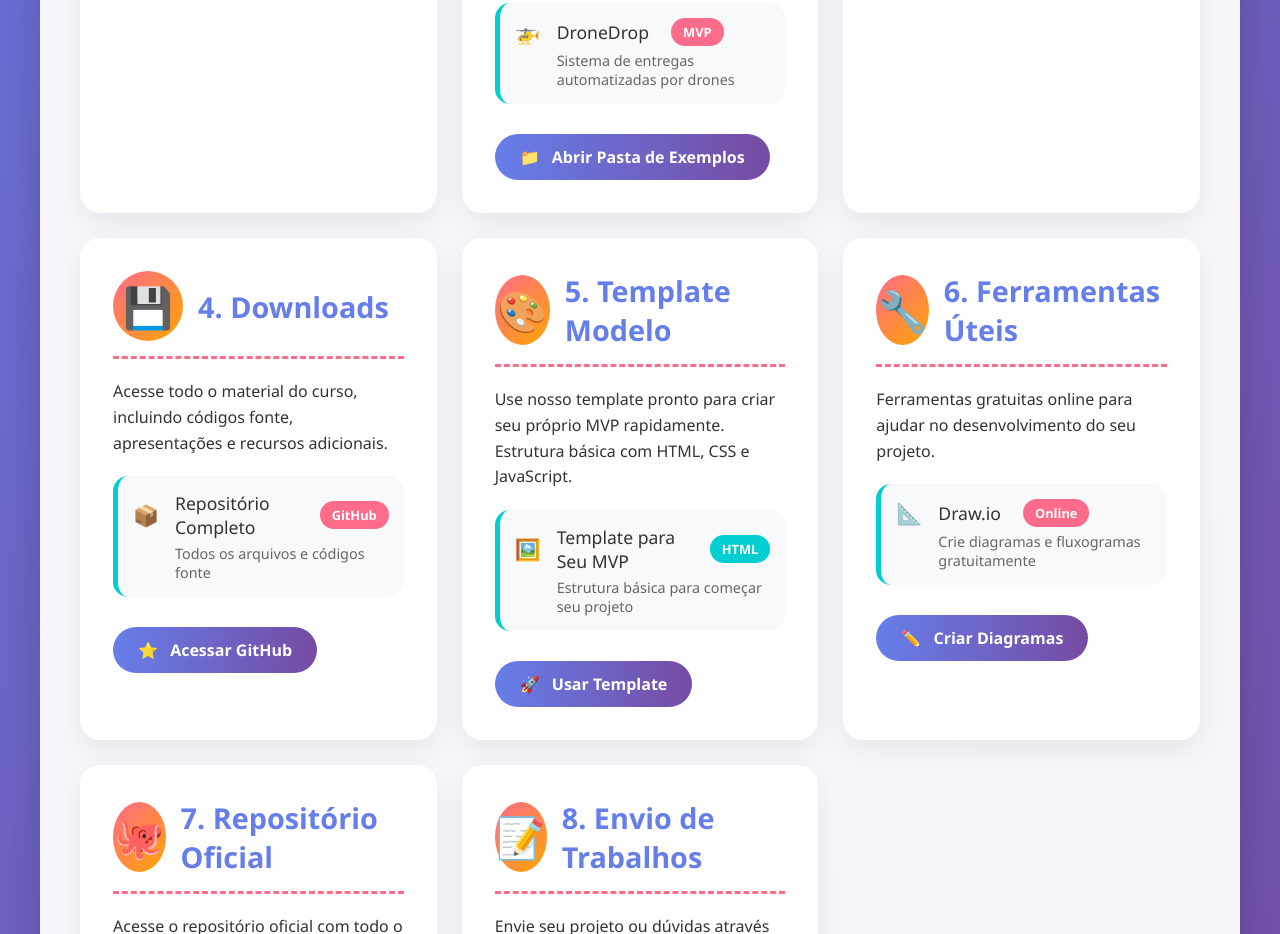
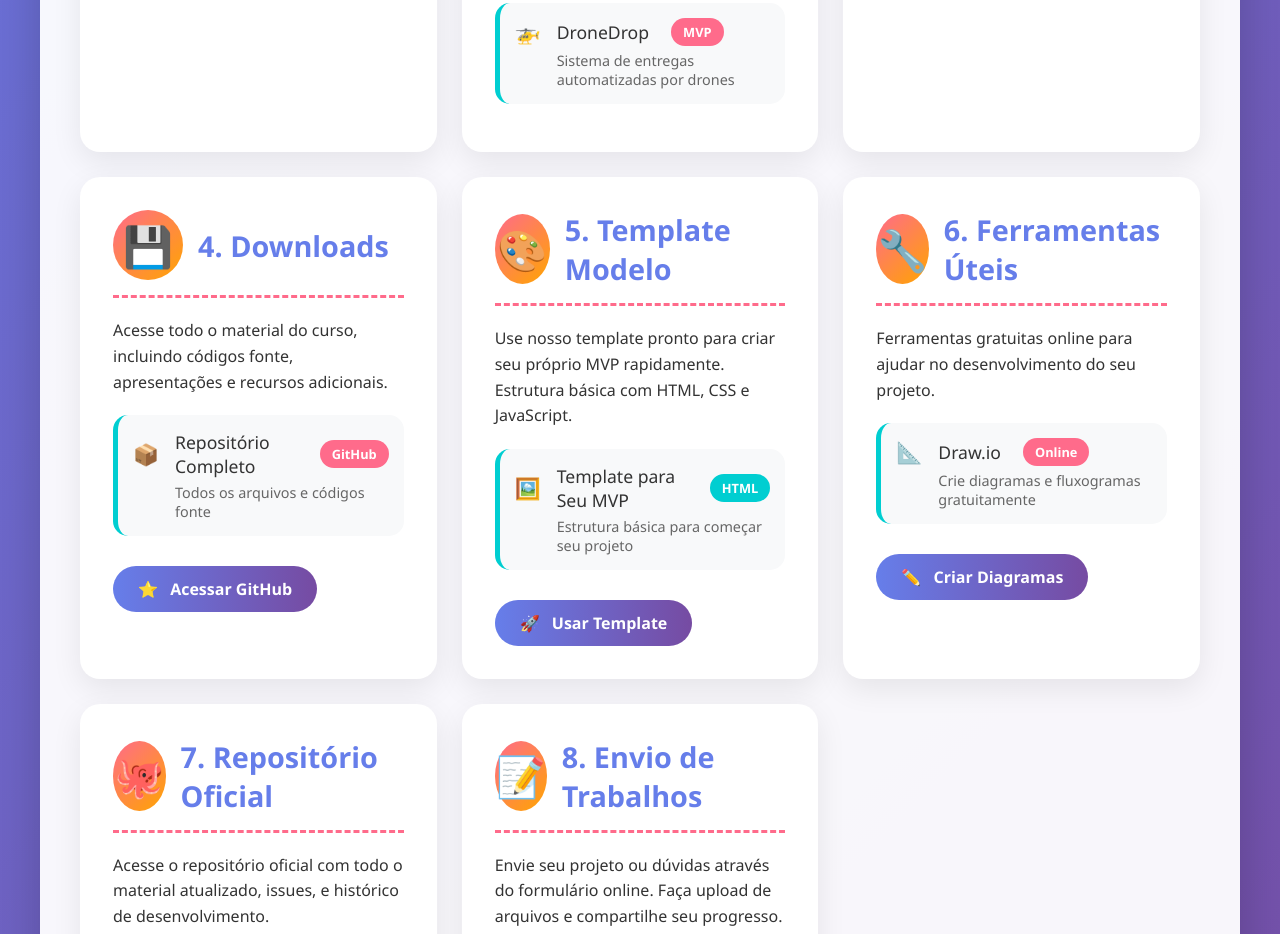
Before and after one commit to almeida-cma/emp, a plain HTML site: page index.html in a window 1280 px wide. Shown: the part 1151-2085 px from the top of the page. Drawn offline with Linux system fonts and the light colour scheme.

Commit message:
Add files via upload

```diff
--- a/index.html
+++ b/index.html
@@ -333,10 +333,6 @@
                         <div class="file-info">Sistema de entregas automatizadas por drones</div>
                     </li>
                 </ul>
-                <a href="Exemplos/" class="btn" target="_blank">
-                    <span class="btn-icon">📁</span>
-                    Abrir Pasta de Exemplos
-                </a>
             </div>
 
             <!-- Seção 3: Resumo MVPs -->
```
